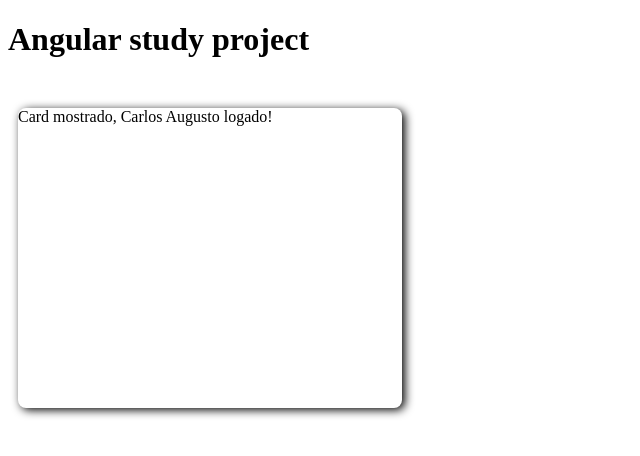
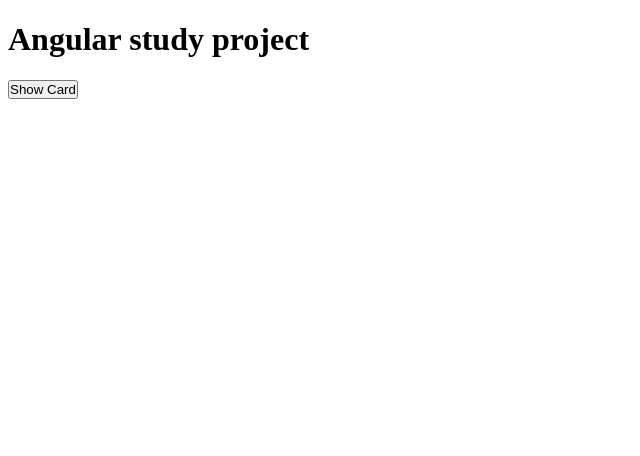
Before and after one commit to calopessoa/angular-test, an Angular app: page / in a window 1280 px wide. Shown: the top 456 px of the page, without its empty margins (0-640 px from the left). Built offline with nearby package versions, Linux system fonts and the light colour scheme.

Commit message:
eventos e método click com renderizacao condicional

```diff
--- a/src/app/components/first-component/first.component.css
+++ b/src/app/components/first-component/first.component.css
@@ -12,3 +12,10 @@
   box-shadow: 3px 2px 10px black;
   overflow: hidden;
 }
+
+.card-text {
+  display: flex;
+  flex-direction: row;
+  justify-content: center;
+  margin-top: 10%;
+}
--- a/src/app/components/first-component/first.component.html
+++ b/src/app/components/first-component/first.component.html
@@ -1,3 +1,13 @@
-<main class="card" *ngIf="!isHidden">
-  <div *ngIf="name === 'Carlos Augusto'">Card mostrado, {{ name }} logado!</div>
-</main>
+<button
+  (click)="authenticateMock()"
+  *ngIf="hidden === true; else HideCard"
+  >
+  Show Card
+</button>
+<ng-template #HideCard>
+  <button (click)="authenticateMock()">Hide Card</button>
+</ng-template>
+
+<div class="card" *ngIf="!hidden">
+  <article class="card-text">Card mostrado, {{ name }} logado!</article>
+</div>
--- a/src/app/components/first-component/firstcomponent.ts
+++ b/src/app/components/first-component/firstcomponent.ts
@@ -6,11 +6,15 @@
   styleUrls: ['./first.component.css']
 })
 export class FirstComponent implements OnInit {
-  isHidden: boolean = false;
+  hidden: boolean = true;
   name: string = 'Carlos Augusto';
   constructor() { }
 
   ngOnInit(): void {
   }
 
+  authenticateMock(): void {
+    this.hidden = !this.hidden;
+  }
+
 }
```
